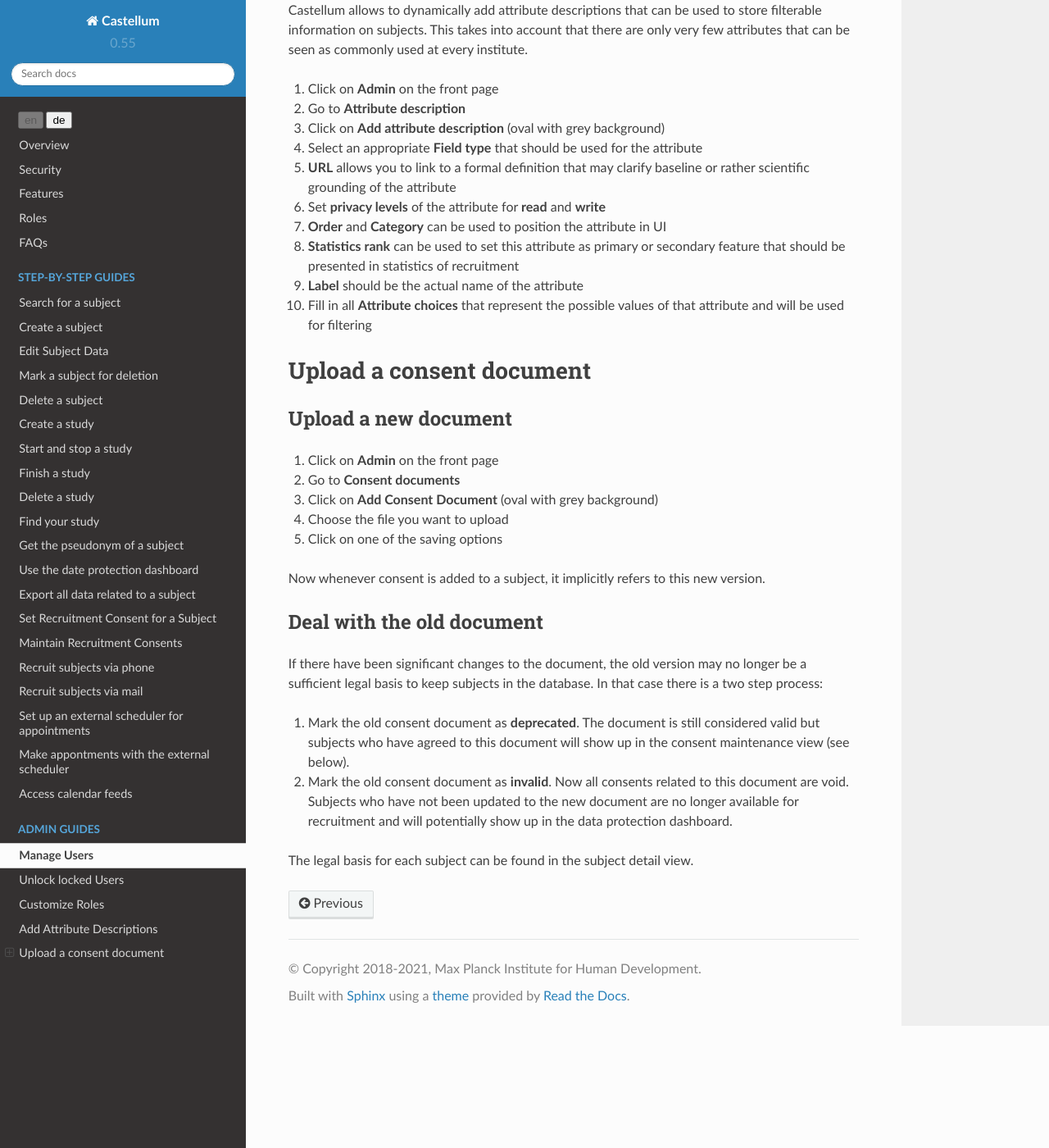
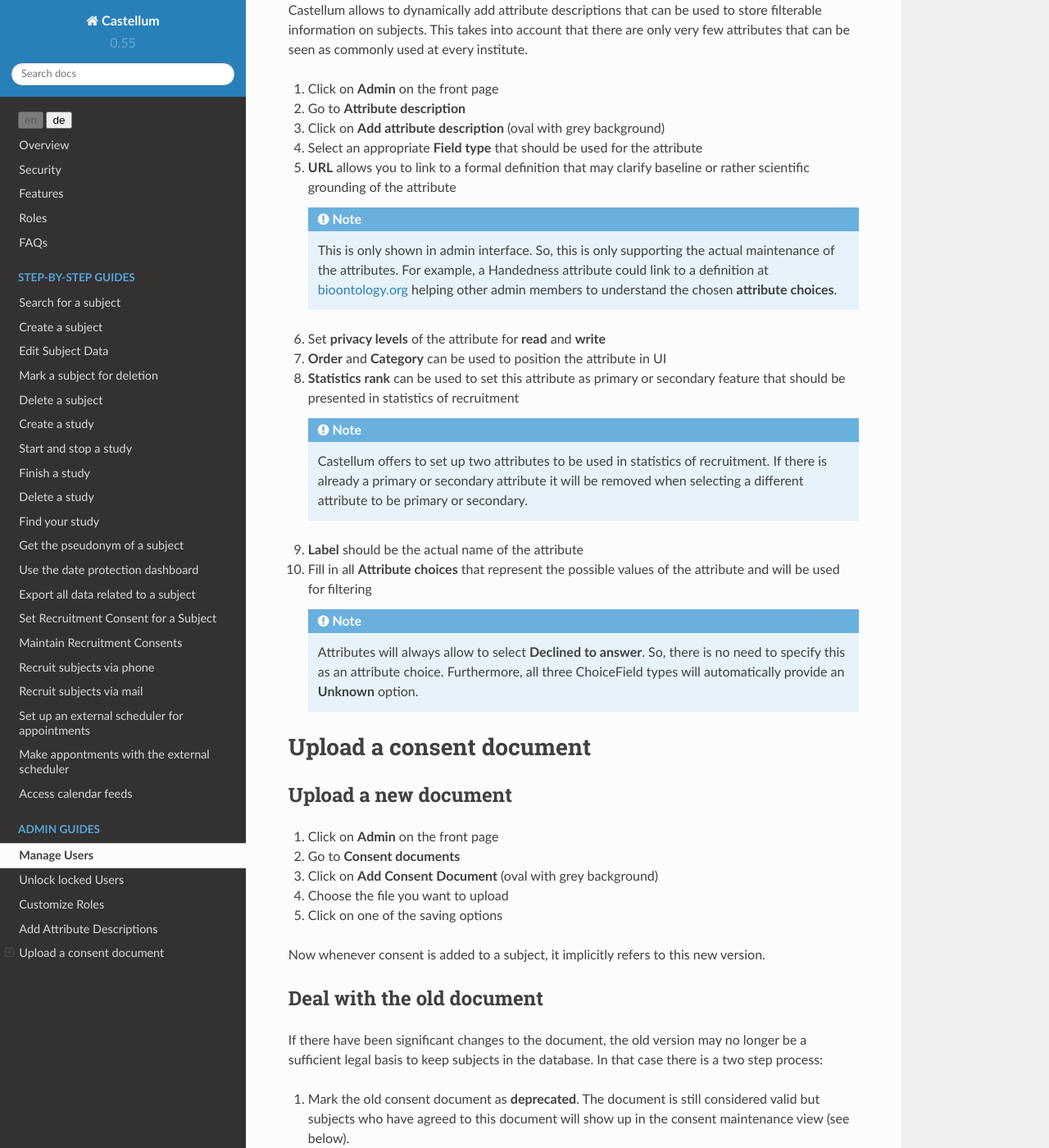
Before and after one commit to DouglasNeuroInformatics/castellum, a Sphinx documentation site: the page built from source/guides/admin.rst, in a window 1280 px wide and 1400 px high, scrolled down 959 px. Shown: the whole window at 82% size. Built offline with Sphinx 7.4.7 and the Read the Docs theme 2.0.0, drawn with Linux system fonts in a browser that asks for light colours.

Commit message:
add explaining notes to attribute description

```diff
--- a/source/guides/admin.rst
+++ b/source/guides/admin.rst
@@ -56,13 +56,34 @@ only very few attributes that can be seen as commonly used at every institute.
 4.  Select an appropriate **Field type** that should be used for the attribute
 5.  **URL** allows you to link to a formal definition that may clarify baseline
     or rather scientific grounding of the attribute
+
+    .. note::
+        This is only shown in admin interface. So, this is only supporting the
+        actual maintenance of the attributes. For example, a Handedness
+        attribute could link to a definition at `bioontology.org <http://purl.bioontology.org/ontology/SNOMEDCT/57427004>`_
+        helping other admin members to understand the chosen
+        **attribute choices**.
+
 6.  Set **privacy levels** of the attribute for **read** and **write**
 7.  **Order** and **Category** can be used to position the attribute in UI
 8.  **Statistics rank** can be used to set this attribute as primary or
     secondary feature that should be presented in statistics of recruitment
+
+    .. note::
+        Castellum offers to set up two attributes to be used in statistics of
+        recruitment. If there is already a primary or secondary attribute it
+        will be removed when selecting a different attribute to be primary or
+        secondary.
+
 9.  **Label** should be the actual name of the attribute
-10. Fill in all **Attribute choices** that represent the possible values of that
+10. Fill in all **Attribute choices** that represent the possible values of the
     attribute and will be used for filtering
+
+    .. note::
+        Attributes will always allow to select **Declined to answer**. So, there
+        is no need to specify this as an attribute choice. Furthermore, all
+        three ChoiceField types will automatically provide an **Unknown**
+        option.
 
 
 .. _admin-consent-document:
```
